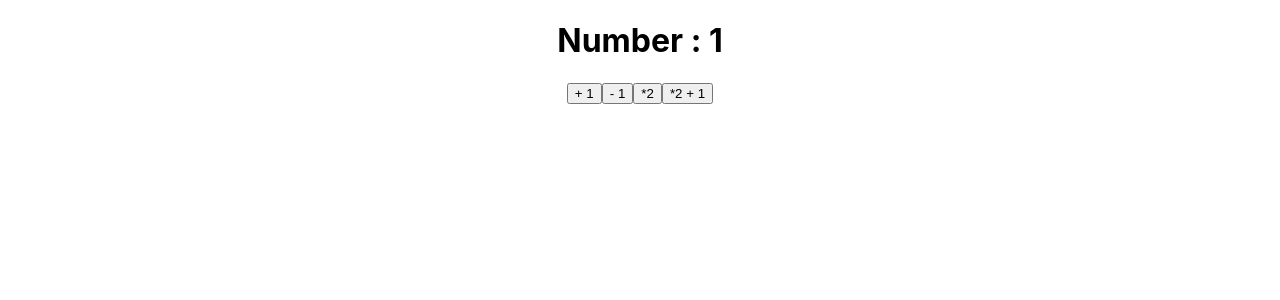
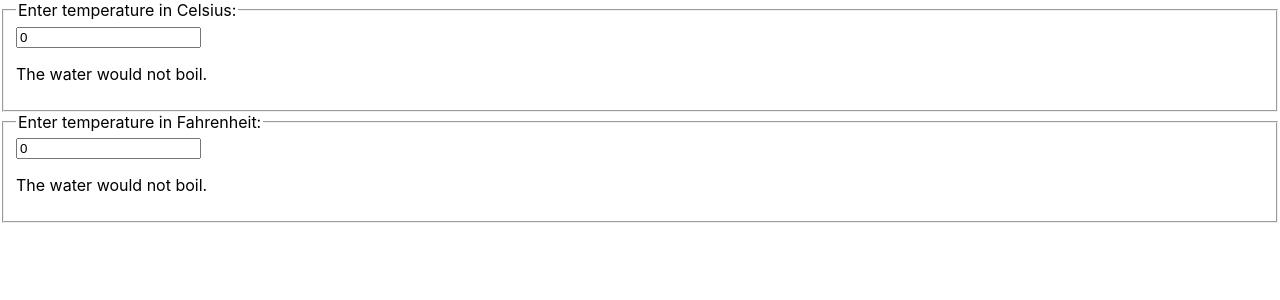
Before and after one commit to kjm541006/TIL, a React (Create React App) app in the folder react/my-app/: page / in a window 1280 px wide. Shown: the top 300 px of the page. Built offline with nearby package versions, Linux system fonts and the light colour scheme.

Commit message:
state 끌어올리기 전

```diff
--- a/react/my-app/src/App.js
+++ b/react/my-app/src/App.js
@@ -1,13 +1,6 @@
-import "./App.css";
-// import Counter from "./components/Counter";
-import Counter2 from "./components/Counter2";
-
+import Calculator from "./components/Calculator";
 function App() {
-  return (
-    <div className="App">
-      <Counter2 />
-    </div>
-  );
+  return <Calculator />;
 }
 
 export default App;
--- /dev/null
+++ b/react/my-app/src/components/BoilingVerdict.js
@@ -0,0 +1,17 @@
+import React from "react";
+
+export default function BoilingVerdict(props) {
+  // 섭씨
+  if (props.scale === "c") {
+    if (props.temperature >= 100) {
+      return <p>The water would boil.</p>;
+    }
+    return <p>The water would not boil.</p>;
+  }
+
+  // 화씨
+  if (props.temperature >= 212) {
+    return <p>The water would boil.</p>;
+  }
+  return <p>The water would not boil.</p>;
+}
--- /dev/null
+++ b/react/my-app/src/components/Calculator.js
@@ -0,0 +1,12 @@
+import React from "react";
+import BoilingVerdict from "./BoilingVerdict";
+import TemperatureInput from "./TemperatureInput";
+
+export default function Calculator() {
+  return (
+    <>
+      <TemperatureInput scale={"c"} />
+      <TemperatureInput scale={"f"} />
+    </>
+  );
+}
--- /dev/null
+++ b/react/my-app/src/components/TemperatureInput.js
@@ -0,0 +1,28 @@
+import React, { useState } from "react";
+import BoilingVerdict from "./BoilingVerdict";
+
+const scaleNames = {
+  c: "Celsius", // 섭씨
+  f: "Fahrenheit", // 화씨
+};
+
+export default function TemperatureInput(props) {
+  const [temperature, setTemperature] = useState(0);
+
+  function handleChange(e) {
+    setTemperature(e.target.value);
+  }
+
+  const scale = scaleNames[props.scale];
+
+  return (
+    <fieldset>
+      <legend>Enter temperature in {scale}:</legend>
+      <input value={temperature} onChange={handleChange} />
+      <BoilingVerdict
+        scale={props.scale}
+        temperature={parseFloat(temperature)}
+      />
+    </fieldset>
+  );
+}
```
